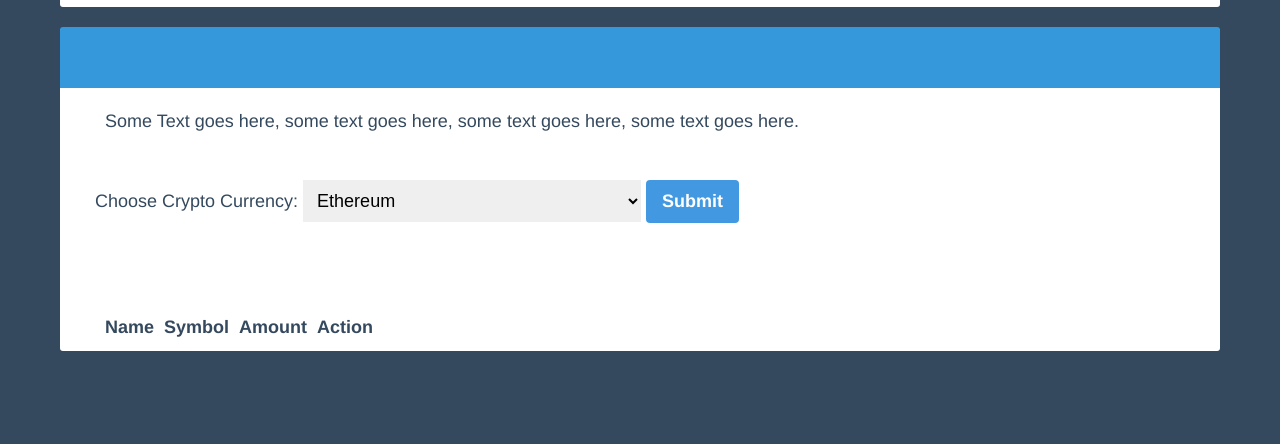
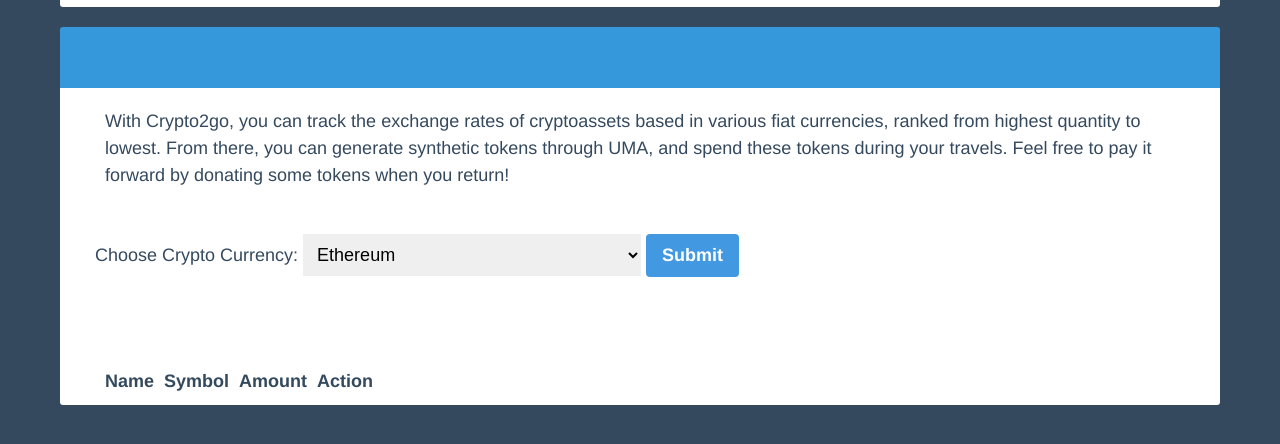
Before and after one commit to wheath/crypto2go, a plain HTML site: page index.html in a window 1280 px wide. Shown: the part 166-610 px from the top of the page. Drawn offline with Linux system fonts and the light colour scheme.

Commit message:
Update index.html
Changed copy to describe user journey

```diff
--- a/index.html
+++ b/index.html
@@ -17,7 +17,7 @@
       <section class="bigtitle">
         <h2 class="bigtitle-title">&nbsp;</h2>
         <div class="content">
-          <p>Some Text goes here, some text goes here, some text goes here, some text goes here.</p>
+          <p>With Crypto2go, you can track the exchange rates of cryptoassets based in various fiat currencies, ranked from highest quantity to lowest. From there, you can generate synthetic tokens through UMA, and spend these tokens during your travels. Feel free to pay it forward by donating some tokens when you return! </p>
           <!-- button.bg-blue-500.text-white.font-bold.py-2.px-4.rounded(class='hover:bg-blue-100') Button123--><br><span class="hs-select">Choose Crypto Currency: </span>
           <select id="choose_cryptocrncy_dropdown"></select>
           <button class="bg-blue-500 text-white font-bold py-2 px-4 rounded hover:bg-blue-100" id="submit_btn">Submit</button><br><br><br><br>
```
